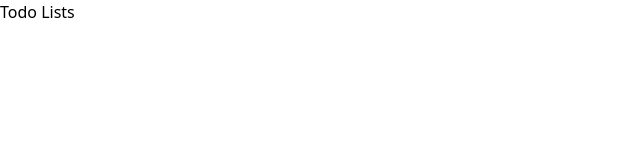
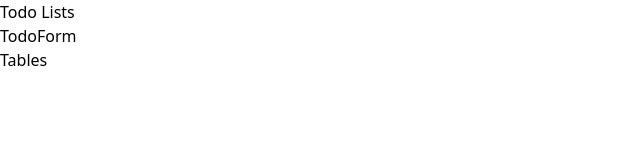
Before and after one commit to sanzayThapa/todo-app, a React (Vite) app in the folder frontend/: page / in a window 1280 px wide. Shown: the top 160 px of the page, without its empty margins (0-640 px from the left). Built offline with nearby package versions, Linux system fonts and the light colour scheme.

Commit message:
importing components

```diff
--- a/frontend/src/App.jsx
+++ b/frontend/src/App.jsx
@@ -1,5 +1,8 @@
 import { useState } from 'react'
 import './App.css'
+import TodoForm from './components/TodoForm'
+import { Table } from './components/Table'
+
 
 function App() {
 
@@ -8,7 +11,8 @@ function App() {
       <nav className='pt-8'>
       <h1 className='text-5xl text-center'>Todo Lists</h1>
       </nav>
-
+      <TodoForm/>
+      <Table/>
     </div>
   )
 }
--- /dev/null
+++ b/frontend/src/components/TodoForm.jsx
@@ -0,0 +1,9 @@
+import React from 'react'
+
+const TodoForm = () => {
+  return (
+    <div>TodoForm</div>
+  )
+}
+
+export default TodoForm
```
